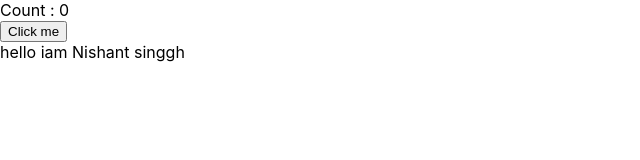
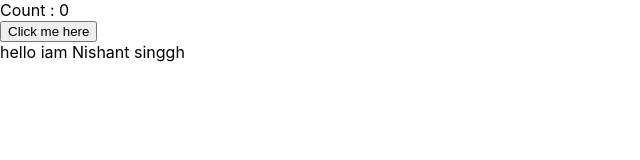
Before and after one commit to nishantsingh345/react-practice, a React (Create React App) app: page / in a window 1280 px wide. Shown: the top 160 px of the page, without its empty margins (0-640 px from the left). Built offline with nearby package versions, Linux system fonts and the light colour scheme.

Commit message:
state change

```diff
--- a/src/components/States.js
+++ b/src/components/States.js
@@ -6,10 +6,11 @@ const States = () => {
   function count() {
     return setData(data + 1);
   }
+//   console.log(alert("hi"));
   return (
     <div>
       <div>Count : {data}</div>
-      <button onClick={count}>Click me</button>
+      <button onClick={count}>Click me here</button>
     </div>
   );
 };
```
